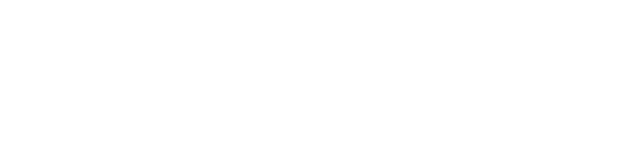
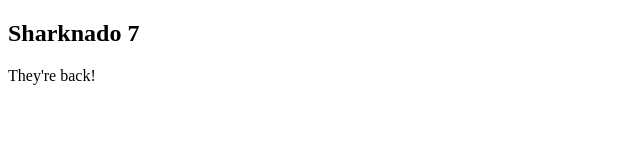
Before and after one commit to Martin-Johnsson/Filmstaden, a plain HTML site: page index.html in a window 1280 px wide. Shown: the whole page, without its empty margins (0-640 px from the left). Drawn offline with Linux system fonts and the light colour scheme.

Commit message:
Add her to start page

```diff
--- a/index.html
+++ b/index.html
@@ -6,5 +6,12 @@
     <meta name="viewport" content="width=device-width, initial-scale=1.0" />
     <title>Filmstaden</title>
   </head>
-  <body></body>
+  <body>
+    <article>
+      <header>
+        <h1>Sharknado 7</h1>
+      </header>
+      <p>They're back!</p>
+    </article>
+  </body>
 </html>
```
